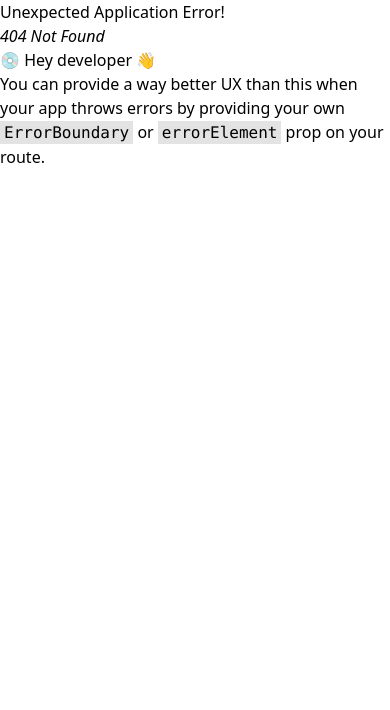
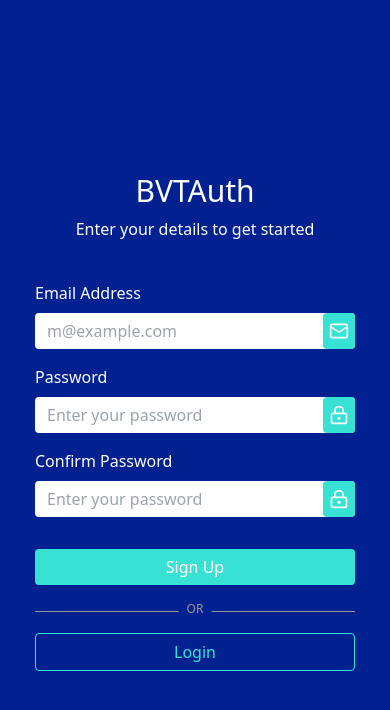
Before and after one commit to Bay-Valley-Tech-Code-Academy/BVT-BaaS-API, a React (Vite) app in the folder front-end/: page /auth/signup in a window 390 px wide. Before the commit this address had no page. Shown: the top 710 px of the page. Built offline with nearby package versions, Linux system fonts and the light colour scheme.

Commit message:
responsive sign up and login page with routing

```diff
--- /dev/null
+++ b/front-end/src/components/AuthLayout.jsx
@@ -0,0 +1,14 @@
+import { Outlet } from "react-router-dom";
+export default function AuthLayout() {
+  return (
+    <div className="flex h-screen w-full flex-col lg:flex-row">
+      <Outlet />
+      <div className="bg-muted hidden items-center justify-center lg:flex lg:h-full lg:w-full">
+        <img
+          src="https://blogger.googleusercontent.com/img/b/R29vZ2xl/AVvXsEhvPAgeITaWtjCVgCp-dDyKHIn_oWoN5oBeIeVIVp7rAeiA4mLhaBETglp-7VeqcfWFzhOLmI4ptDwnkL1QqVuhowFIi5p4vfYKNtQDDXAWn962UihAwQZpvViYey3Eyvi5dv9GTUZjdOo/s0/cybersecurity.jpg"
+          alt="image"
+        />
+      </div>
+    </div>
+  );
+}
--- a/front-end/src/components/LandingPage.jsx
+++ b/front-end/src/components/LandingPage.jsx
@@ -13,13 +13,14 @@ import {
   Waypoints,
 } from "lucide-react";
 import React from "react";
+import { Link } from "react-router-dom";
 
 export default function LandingPage() {
   return (
     <div className="h-dvh">
       <div className="relative h-full bg-landing-blue-100">
         <LandingNav />
-        <div className="mx-auto max-w-md space-y-6 px-4 pb-8 pt-44 text-center text-white">
+        <div className="mx-auto max-w-md space-y-6 px-4 pb-8 pt-16 text-center text-white xl:pt-24">
           <h1 className="text-[calc(2.5rem+1vw)] font-bold">
             <span className="text-landing-turquoise">Authentication</span> Made
             Simple
@@ -444,6 +445,8 @@ export default function LandingPage() {
             </div>
           </div>
         </div>
+      </div>
+      <div className="bg-neutral-100">
         <Footer />
       </div>
     </div>
@@ -456,18 +459,18 @@ const LandingNav = () => {
       <div className="flex items-center justify-between">
         <span className="font-bold text-white">BVTAuth</span>
         <div>
-          <button
-            type="button"
-            className="hover: mr-2 rounded-md border px-4 py-2 text-white outline-none focus-visible:ring-2 focus-visible:ring-white focus-visible:ring-offset-2 focus-visible:ring-offset-landing-blue-100"
+          <Link
+            to="/login"
+            className="mr-2 inline-flex items-center justify-center rounded-md border px-4 py-2 text-white outline-none focus-visible:ring-2 focus-visible:ring-white focus-visible:ring-offset-2 focus-visible:ring-offset-landing-blue-100"
           >
             Login
-          </button>
-          <button
-            type="button"
-            className="rounded-md bg-white px-4 py-2 text-landing-purple-200 outline-none hover:bg-white/90 focus-visible:ring-2 focus-visible:ring-white focus-visible:ring-offset-2 focus-visible:ring-offset-landing-blue-100"
+          </Link>
+          <Link
+            to="/signup"
+            className="inline-flex items-center justify-center rounded-md bg-white px-4 py-2 text-landing-purple-200 outline-none hover:bg-white/90 focus-visible:ring-2 focus-visible:ring-white focus-visible:ring-offset-2 focus-visible:ring-offset-landing-blue-100"
           >
-            Login
-          </button>
+            Sign up
+          </Link>
         </div>
       </div>
     </div>
@@ -486,7 +489,7 @@ const DashboardSnippet = () => {
 
 const Footer = () => {
   return (
-    <footer className="flex h-full gap-2 flex-col items-center justify-between bg-neutral-100 px-6 py-6 sm:h-24 md:flex-row">
+    <footer className="mx-auto flex h-full max-w-screen-xl flex-col items-center justify-between gap-2 px-6 py-6 sm:h-24 md:flex-row">
       <div className="flex flex-col items-center gap-2 px-2 sm:flex-row">
         <div className="flex items-center">
           <LogoIcon />
--- /dev/null
+++ b/front-end/src/components/Login.jsx
@@ -0,0 +1,67 @@
+import { Link } from "react-router-dom";
+import { Mail, LockKeyhole } from "lucide-react";
+
+export default function Login() {
+  return (
+    <div className="flex h-full items-center justify-center bg-landing-blue-100 px-6 py-12 xl:px-10">
+      <div className="mx-auto grid w-[320px] gap-4 text-white md:w-[340px] xl:w-[360px]">
+        <div className="mb-6 grid gap-2 text-center">
+          <h1 className="text-3xl">BVTAuth</h1>
+          <p className="text-muted-foreground text-balance font-medium">
+            Login to your account
+          </p>
+        </div>
+        <div className="grid gap-4">
+          <div className="relative grid gap-2">
+            <label htmlFor="email" className="font-light">
+              Email Address
+            </label>
+            <input
+              id="email"
+              type="email"
+              placeholder="m@example.com"
+              className="rounded px-3 py-1.5 text-black outline-none focus-visible:ring focus-visible:ring-white focus-visible:ring-offset-2 focus-visible:ring-offset-landing-blue-100"
+              required
+            />
+            <div className="absolute bottom-0 right-0 flex h-9 items-center justify-center rounded bg-landing-turquoise p-1 px-1.5">
+              <Mail className="size-5 text-white" />
+            </div>
+          </div>
+          <div className="relative grid gap-2">
+            <label htmlFor="password" className="font-light">
+              Password
+            </label>
+            <input
+              className="rounded px-3 py-1.5 text-black outline-none focus-visible:ring focus-visible:ring-white focus-visible:ring-offset-2 focus-visible:ring-offset-landing-blue-100"
+              id="password"
+              type="password"
+              placeholder="Enter your password"
+              required
+            />
+            <div className="absolute bottom-0 right-0 flex h-9 items-center justify-center rounded bg-landing-turquoise p-1 px-1.5">
+              <LockKeyhole className="size-5 text-white" />
+            </div>
+          </div>
+          <button
+            type="submit"
+            className="mt-4 inline-flex w-full items-center justify-center rounded bg-landing-turquoise py-1.5 outline-none hover:bg-landing-turquoise/90 focus-visible:ring focus-visible:ring-white focus-visible:ring-offset-2 focus-visible:ring-offset-landing-blue-100"
+          >
+            Login
+          </button>
+          <div className="relative h-4">
+            <div className="text-muted absolute left-1/2 top-1/2 z-10 -translate-x-1/2 -translate-y-1/2 bg-landing-blue-100 px-2 text-xs text-landing-gray-50">
+              OR
+            </div>
+            <div className="absolute top-[60%] h-[1px] w-full bg-landing-gray-50"></div>
+          </div>
+        </div>
+        <Link
+          to="/auth/signup"
+          className="inline-flex w-full items-center justify-center rounded border border-landing-turquoise bg-transparent py-1.5 text-landing-turquoise outline-none focus-visible:ring focus-visible:ring-white focus-visible:ring-offset-2 focus-visible:ring-offset-landing-blue-100"
+        >
+          Sign Up
+        </Link>
+      </div>
+    </div>
+  );
+}
--- /dev/null
+++ b/front-end/src/components/SignUp.jsx
@@ -0,0 +1,82 @@
+import { Link } from "react-router-dom";
+import { Mail, LockKeyhole } from "lucide-react";
+
+export default function SignUp() {
+  return (
+    <div className="flex h-full items-center justify-center bg-landing-blue-100 px-6 py-12 xl:px-10">
+      <div className="mx-auto grid w-[320px] gap-4 text-white md:w-[340px] xl:w-[360px]">
+        <div className="mb-6 grid gap-2 text-center">
+          <h1 className="text-3xl">BVTAuth</h1>
+          <p className="text-muted-foreground text-balance font-medium">
+            Enter your details to get started
+          </p>
+        </div>
+        <div className="grid gap-4">
+          <div className="relative grid gap-2">
+            <label htmlFor="email" className="font-light">
+              Email Address
+            </label>
+            <input
+              id="email"
+              type="email"
+              placeholder="m@example.com"
+              className="rounded px-3 py-1.5 text-black outline-none focus-visible:ring focus-visible:ring-white focus-visible:ring-offset-2 focus-visible:ring-offset-landing-blue-100"
+              required
+            />
+            <div className="absolute bottom-0 right-0 flex h-9 items-center justify-center rounded bg-landing-turquoise p-1 px-1.5">
+              <Mail className="size-5 text-white" />
+            </div>
+          </div>
+          <div className="relative grid gap-2">
+            <label htmlFor="password" className="font-light">
+              Password
+            </label>
+            <input
+              className="rounded px-3 py-1.5 text-black outline-none focus-visible:ring focus-visible:ring-white focus-visible:ring-offset-2 focus-visible:ring-offset-landing-blue-100"
+              id="password"
+              type="password"
+              placeholder="Enter your password"
+              required
+            />
+            <div className="absolute bottom-0 right-0 flex h-9 items-center justify-center rounded bg-landing-turquoise p-1 px-1.5">
+              <LockKeyhole className="size-5 text-white" />
+            </div>
+          </div>
+          <div className="relative grid gap-2">
+            <label htmlFor="confirmPassword" className="font-light">
+              Confirm Password
+            </label>
+            <input
+              className="rounded px-3 py-1.5 text-black outline-none focus-visible:ring focus-visible:ring-white focus-visible:ring-offset-2 focus-visible:ring-offset-landing-blue-100"
+              id="confirmPassword"
+              type="password"
+              placeholder="Enter your password"
+              required
+            />
+            <div className="absolute bottom-0 right-0 flex h-9 items-center justify-center rounded bg-landing-turquoise p-1 px-1.5">
+              <LockKeyhole className="size-5 text-white" />
+            </div>
+          </div>
+          <button
+            type="submit"
+            className="mt-4 inline-flex w-full items-center justify-center rounded bg-landing-turquoise py-1.5 outline-none hover:bg-landing-turquoise/90 focus-visible:ring focus-visible:ring-white focus-visible:ring-offset-2 focus-visible:ring-offset-landing-blue-100"
+          >
+            Sign Up
+          </button>
+          <div className="relative h-4">
+            <div className="text-muted absolute left-1/2 top-1/2 z-10 -translate-x-1/2 -translate-y-1/2 bg-landing-blue-100 px-2 text-xs text-landing-gray-50">
+              OR
+            </div>
+            <div className="absolute top-[60%] h-[1px] w-full bg-landing-gray-50"></div>
+          </div>
+        </div>
+        <Link
+          to="/auth/login"
+          className="inline-flex w-full items-center justify-center rounded border border-landing-turquoise bg-transparent py-1.5 text-landing-turquoise outline-none focus-visible:ring focus-visible:ring-white focus-visible:ring-offset-2 focus-visible:ring-offset-landing-blue-100"
+        >
+          Login
+        </Link>
+      </div>
+    </div>
+  );
+}
--- a/front-end/src/main.jsx
+++ b/front-end/src/main.jsx
@@ -1,20 +1,31 @@
 import React from "react";
 import ReactDOM from "react-dom/client";
 import "./index.css";
-import { createBrowserRouter, RouterProvider } from "react-router-dom";
+import { createBrowserRouter, Navigate, RouterProvider } from "react-router-dom";
 import DashboardHome from "./pages/DashboardHome";
 import APIKeys from "./pages/APIKeys";
 import Settings from "./pages/Settings";
 import Users from "./pages/Users";
 import DashboardLayout from "./components/DashboardLayout";
 import LandingPage from "./components/LandingPage";
-
+import AuthLayout from "./components/AuthLayout";
+import Login from "./components/Login";
+import SignUp from "./components/SignUp";
 
 const router = createBrowserRouter([
   {
     path: "/",
     element: <LandingPage />,
 
+  },
+  {
+    path: '/auth',
+    element: <AuthLayout />,
+    children: [
+      { index: true, element: <Navigate to="/auth/login" replace /> },
+      { path: "/auth/login", element: <Login /> },
+      { path: "/auth/signup", element: <SignUp /> }
+    ]
   },
   {
     path: "/dashboard",
```
